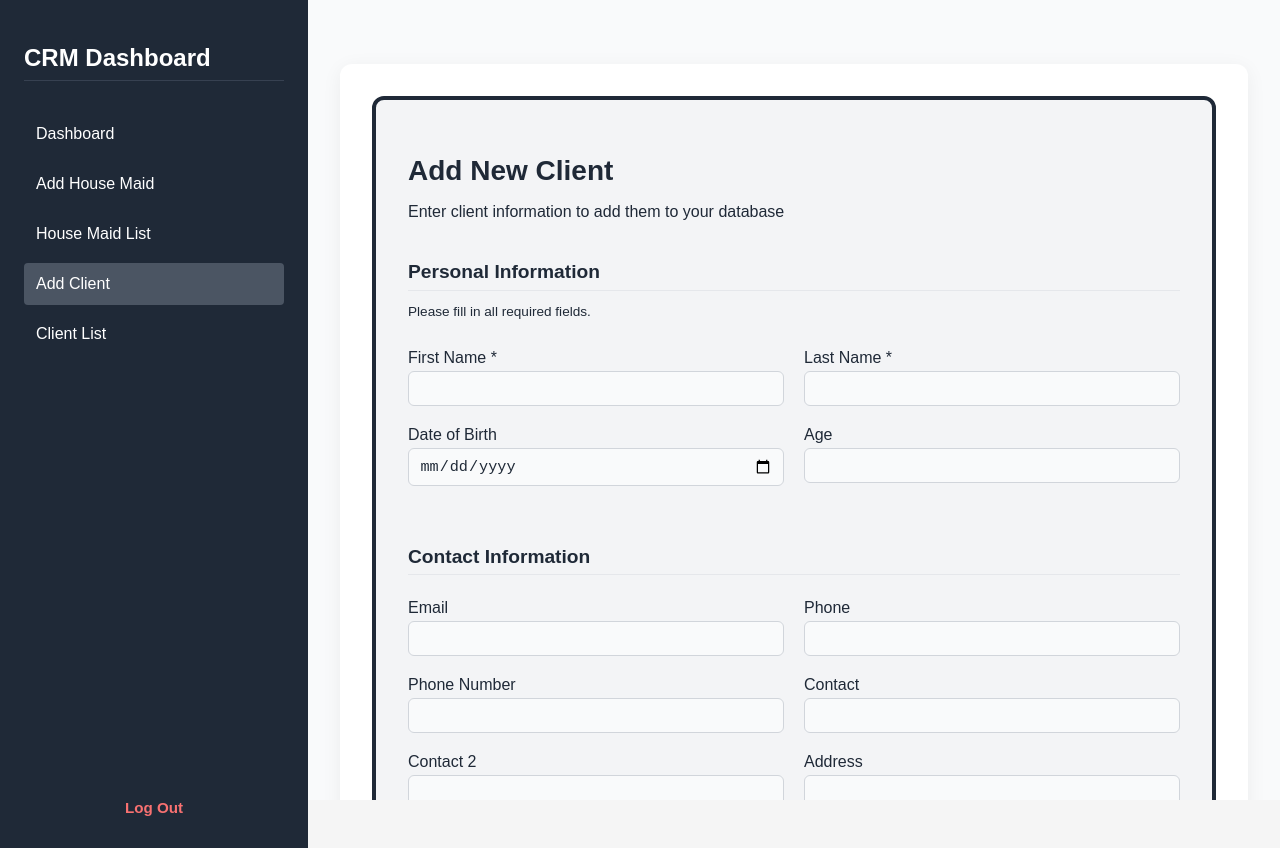
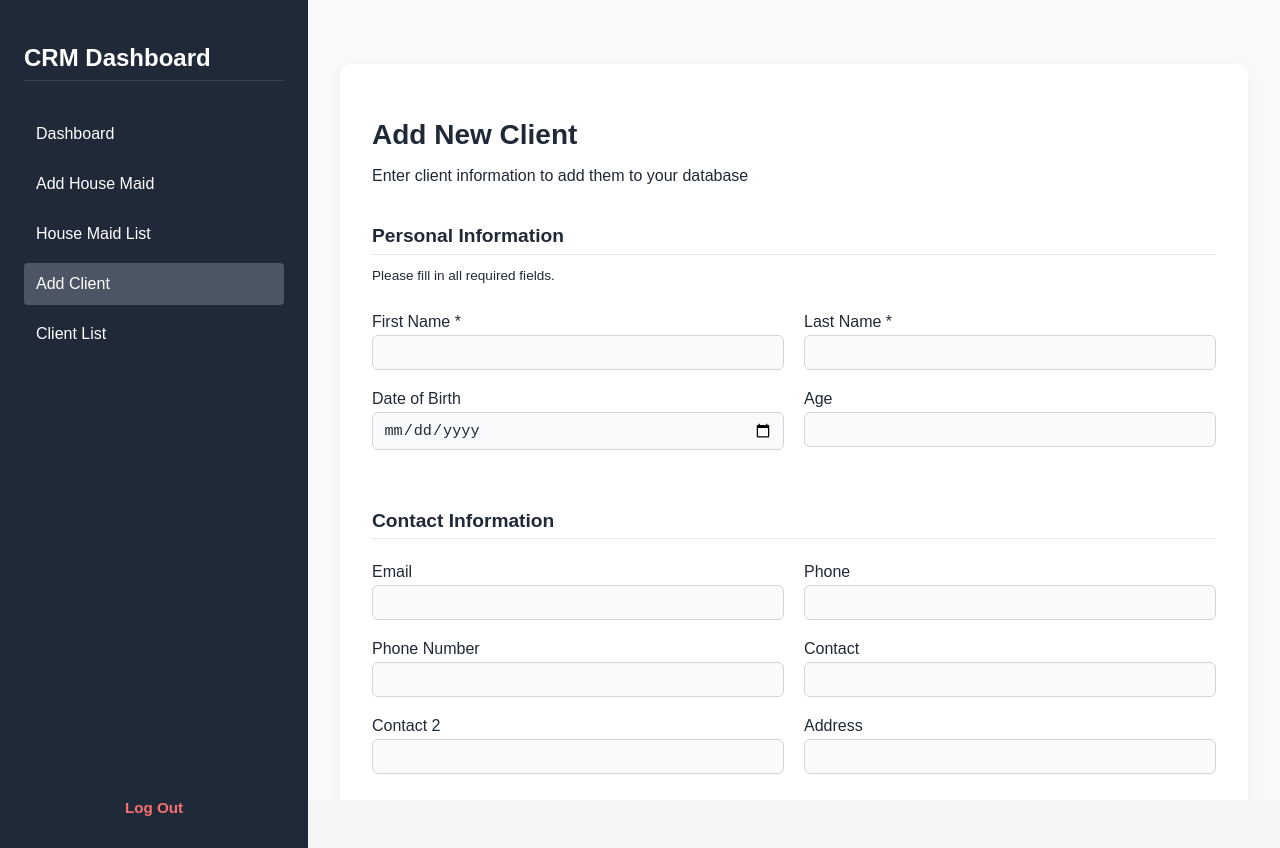
Before and after one commit to billhumphrey/CRM, a React (Vite) app in the folder jonas/: page /add-client in a window 1280 px wide. Built offline with nearby package versions, Linux system fonts and the light colour scheme.

Commit message:
renove boarder

```diff
--- a/jonas/src/styles/forms.css
+++ b/jonas/src/styles/forms.css
@@ -128,12 +128,12 @@ form {
 }
 
 /* === Form Container Border === */
-.form-wrapper {
+/* .form-wrapper {
   border: 4px solid #1f2937;
   border-radius: 12px;
   padding: 2rem;
   background-color: #f3f4f6;
-}
+} */
 
 
 @media (min-width: 768px) {
```
